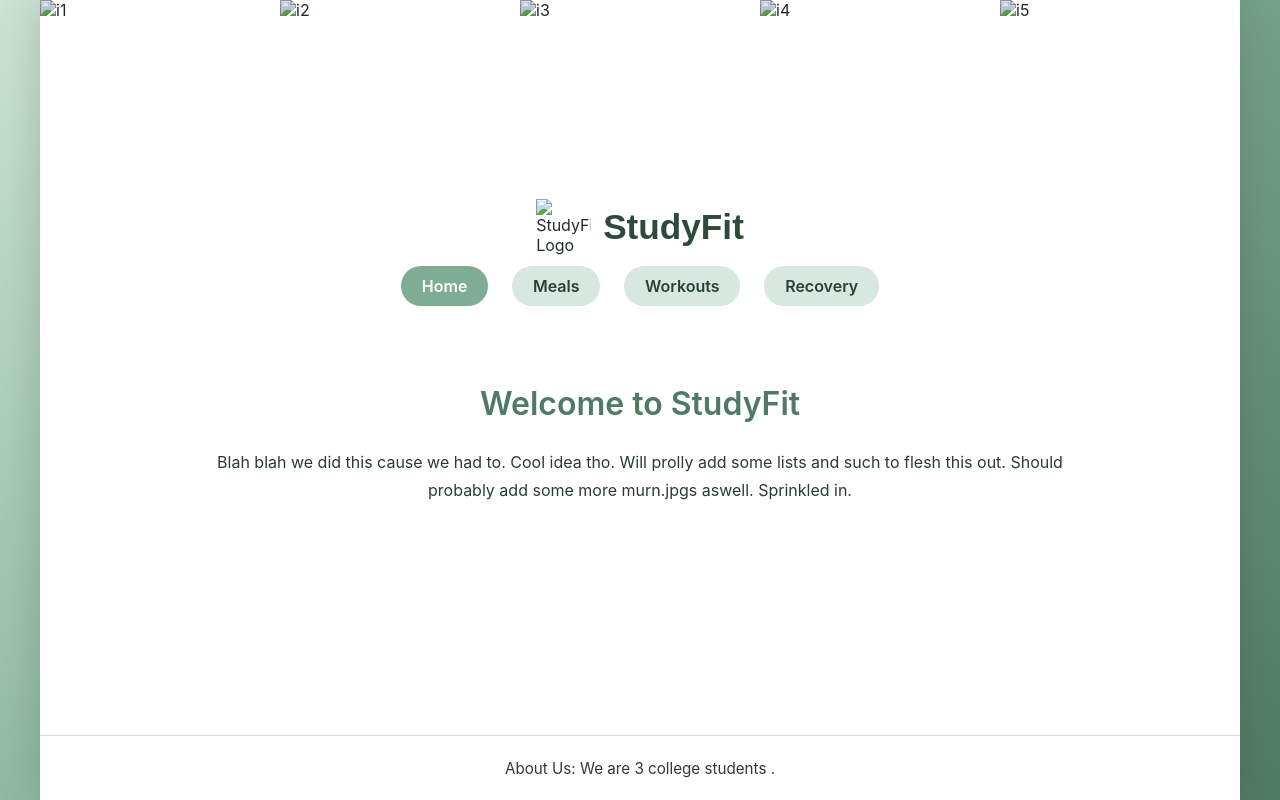
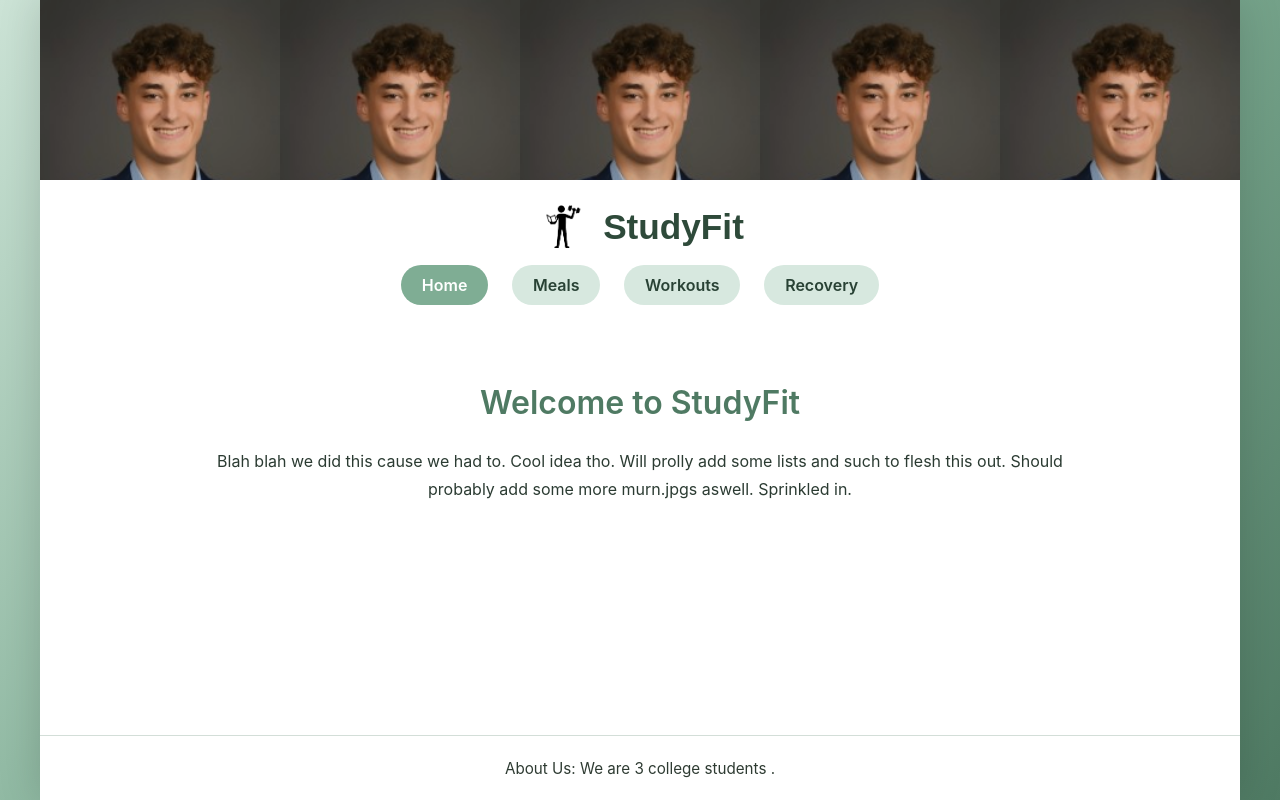
Before and after one commit to austinmurn23-saige/WebDevWebsite, a plain HTML site: page index.html in a window 1280 px wide. Drawn offline with Linux system fonts and the light colour scheme.

Commit message:
small updtae

```diff
--- a/index.html
+++ b/index.html
@@ -5,7 +5,7 @@
   <meta name="viewport" content="width=device-width, initial-scale=1.0">
   <title>StudyFit</title>
   <link href="https://fonts.googleapis.com/css2?family=Poppins:wght@300;500;700&family=Inter:wght@400;600&display=swap" rel="fonts">
-  <link type="image/x-icon" href="murn.jpg" rel="icon">
+  <link type="image/x-icon" href="assets/logo.png" rel="icon">
   <link href="studyfit.css" rel="stylesheet">
 </head>
 <body>
@@ -15,15 +15,15 @@
     <header class="site-header">
 
       <div class="header-collage">
-        <img src="murn.jpg" alt="i1">
-        <img src="murn.jpg" alt="i2">
-        <img src="murn.jpg" alt="i3">
-        <img src="murn.jpg" alt="i4">
-        <img src="murn.jpg" alt="i5">
+        <img src="assets/murn.jpg" alt="i1">
+        <img src="assets/murn.jpg" alt="i2">
+        <img src="assets/murn.jpg" alt="i3">
+        <img src="assets/murn.jpg" alt="i4">
+        <img src="assets/murn.jpg" alt="i5">
       </div>
 
       <div class="title-banner">
-        <img src="logo.png" alt="StudyFit Logo" class="logo">
+        <img src="assets/logo.png" alt="StudyFit Logo" class="logo">
         <h1>StudyFit</h1>
       </div>
 
```
